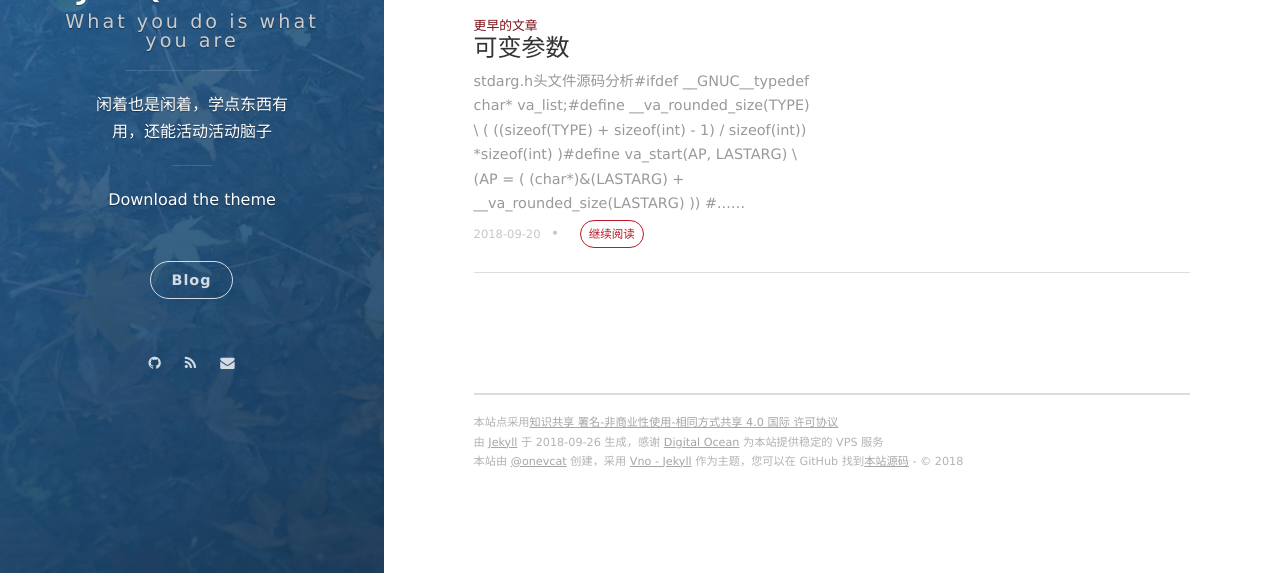
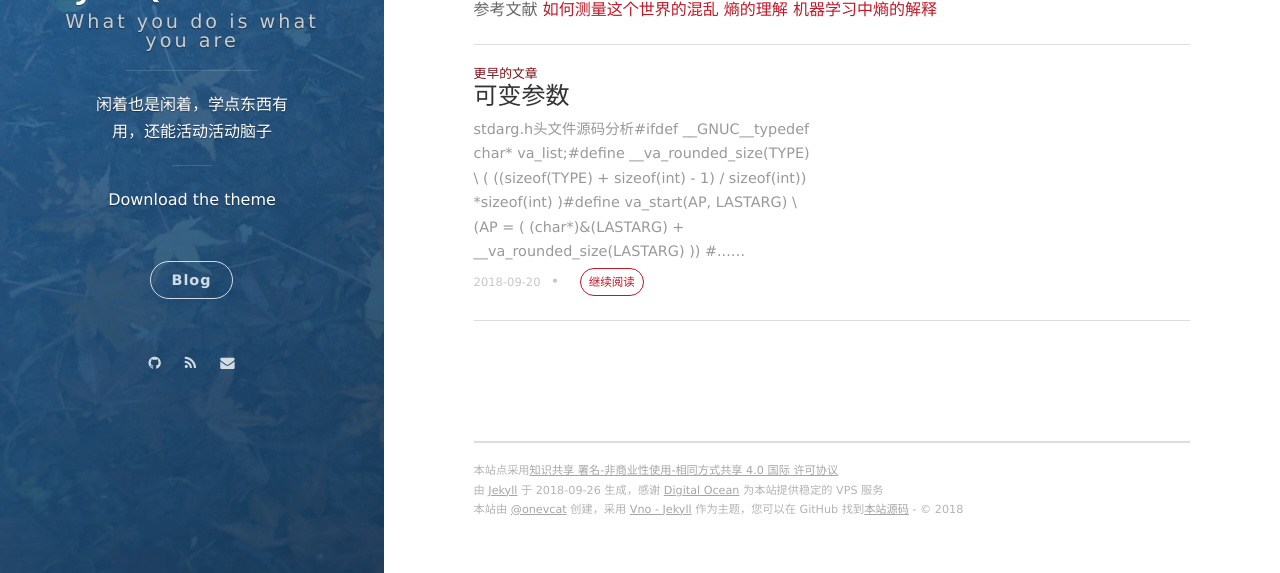
Before and after one commit to nevermore3/nevermore3.github.io, a Jekyll site: the page built from _posts/2018-09-26-信息的度量-熵.md, in a window 1280 px wide and 900 px high, scrolled down 1995 px, cut to the strip 327-900 px from the top of the window. Built offline with Jekyll 4.4.1, drawn with Linux system fonts in a browser that asks for light colours; nearby versions of some CDN libraries; our own code applies the rules of GitHub Pages for plain Markdown files; comment, search, counter and statistics services are not loaded.

Commit message:
Update 2018-09-26-信息的度量-熵.md

```diff
--- a/_posts/2018-09-26-信息的度量-熵.md
+++ b/_posts/2018-09-26-信息的度量-熵.md
@@ -47,3 +47,9 @@ p对q的交叉熵表示： q分布的自信息对p分布的期望，公式如下
 其中，p是真实样本分布，q是预测得到样本分布，在信息论中，其公式表示，如果用错误的编码方式q去编码真实分布p的事件，需要多少bit数。其中逻辑回归中的损失函数就是交叉熵(从另一个角度，可以通过最大似然估计推导出来)其定义式子如下：
 ![](https://www.zhihu.com/equation?tex=%5C%5CJ%28%CE%B8%29%3D-%5Cfrac%7B1%7D%7Bm%7D%5Csum_%7Bi%3D1%7D%5E%7Bm%7D%28y_ilog%5Cspace+h_%CE%B8%28x_i%29%2B%281-y_i%29log%5Cspace+%281-h_%CE%B8%28x_i%29%29%29)
 其中，yi是第i个样本的真实标签， h是sigmoid预测输出值，J 是凸函数，可以得到全局最优解。
+
+
+参考文献
+[如何测量这个世界的混乱](https://zhuanlan.zhihu.com/p/33066289)
+[熵的理解](https://zhuanlan.zhihu.com/p/30854084)
+[机器学习中熵的解释](https://zhuanlan.zhihu.com/p/35423404)
```
